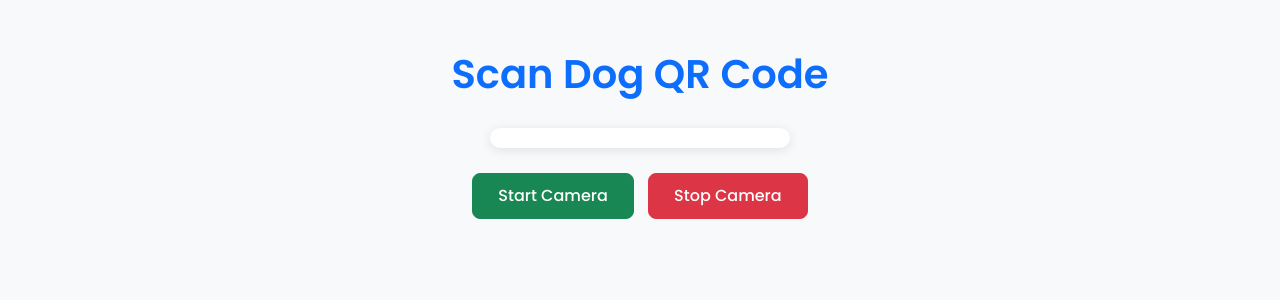
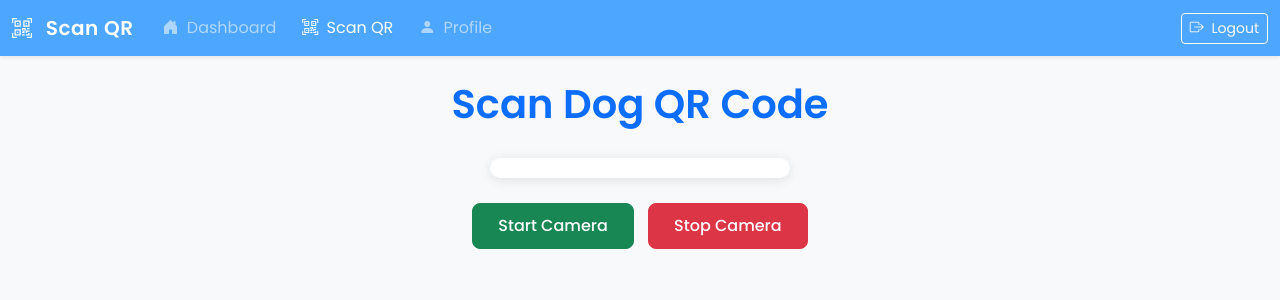
Before and after one commit to Lemor10/final3, a Flask app: page /scan in a window 1280 px wide. Shown: the top 300 px of the page. Run offline with Flask 3, Linux system fonts and the light colour scheme; parts of the project's set-up code (start-up, migrations or seed data) failed here and were passed over.

Commit message:
fix navbar

```diff
--- /dev/null
+++ b/templates/navbar_owner.html
@@ -0,0 +1,52 @@
+<nav class="navbar navbar-expand-lg navbar-dark shadow-sm" style="background-color:#4DA6FF;">
+  <div class="container-fluid">
+
+    <!-- Dynamic Brand Icon & Title -->
+    <a class="navbar-brand fw-bold">
+      {% if request.endpoint == 'owner_dashboard' %}
+        <i class="bi bi-shield-check me-2"></i> Dashboard
+      {% elif request.endpoint == 'scan_qr' %}
+        <i class="bi bi-qr-code-scan me-2"></i> Scan QR
+      {% elif request.endpoint == 'owner_profile' %}
+        <i class="bi bi-person-fill me-2"></i> Profile
+      {% else %}
+        <i class="bi bi-info-circle me-2"></i> Page
+      {% endif %}
+    </a>
+
+    <button class="navbar-toggler" type="button" data-bs-toggle="collapse" data-bs-target="#navbarNav">
+      <span class="navbar-toggler-icon"></span>
+    </button>
+
+    <div class="collapse navbar-collapse" id="navbarNav">
+      <ul class="navbar-nav me-auto">
+
+        <li class="nav-item">
+          <a class="nav-link {% if request.endpoint=='owner_dashboard' %}active{% endif %}"
+             href="{{ url_for('owner_dashboard') }}">
+             <i class="bi bi-house-door-fill me-1"></i> Dashboard
+          </a>
+        </li>
+
+        <li class="nav-item">
+          <a class="nav-link {% if request.endpoint=='scan_qr' %}active{% endif %}"
+             href="{{ url_for('scan_qr') }}">
+             <i class="bi bi-qr-code-scan me-1"></i> Scan QR
+          </a>
+        </li>
+
+        <li class="nav-item">
+          <a class="nav-link {% if request.endpoint=='owner_profile' %}active{% endif %}"
+             href="{{ url_for('owner_profile') }}">
+             <i class="bi bi-person-fill me-1"></i> Profile
+          </a>
+        </li>
+
+      </ul>
+
+      <a class="btn btn-outline-light btn-sm" href="{{ url_for('logout') }}">
+        <i class="bi bi-box-arrow-right me-1"></i> Logout
+      </a>
+    </div>
+  </div>
+</nav>
--- a/templates/scan.html
+++ b/templates/scan.html
@@ -4,6 +4,7 @@
     <meta charset="UTF-8">
     <title>Scan QR Code</title>
     <link href="https://cdn.jsdelivr.net/npm/bootstrap@5.3.0/dist/css/bootstrap.min.css" rel="stylesheet">
+    <link href="https://cdn.jsdelivr.net/npm/bootstrap-icons@1.10.5/font/bootstrap-icons.css" rel="stylesheet">
     <script src="https://unpkg.com/html5-qrcode"></script>
     <link href="https://fonts.googleapis.com/css2?family=Poppins:wght@400;500;600&display=swap" rel="stylesheet">
     <link rel="stylesheet" href="{{ url_for('static', filename='style.css') }}">
@@ -11,9 +12,19 @@
         body {
             font-family: 'Poppins', sans-serif;
             background-color: #f8f9fa;
-            text-align: center;
-            padding-top: 50px;
         }
+.navbar-brand { font-weight: 600; letter-spacing: 0.5px; }
+.navbar-nav .nav-link {
+  transition: all 0.2s ease;
+  margin: 0 5px;
+  border-radius: 6px;
+}
+.navbar-nav .nav-link:hover {
+  background-color: #0b5ed7;
+  color: white !important;
+  transform: translateY(-2px);
+}
+
         h1 {
             color: #0d6efd;
             font-weight: 600;
@@ -42,6 +53,10 @@
     </style>
 </head>
 <body>
+
+{% include 'navbar_owner.html' %}
+
+<div class="container text-center mt-4">
     <h1>Scan Dog QR Code</h1>
 
     <div id="reader"></div>
@@ -50,6 +65,7 @@
         <button class="btn btn-success btn-qr" onclick="startScanner()">Start Camera</button>
         <button class="btn btn-danger btn-qr" onclick="stopScanner()">Stop Camera</button>
     </div>
+</div>
 
    <script>
     let html5QrCode;
@@ -93,5 +109,6 @@
         }
     }
 </script>
+<script src="https://cdn.jsdelivr.net/npm/bootstrap@5.3.0/dist/js/bootstrap.bundle.min.js"></script>
 </body>
 </html>
```
Also changed, not shown: templates/admin_dashboard.html (+1 -42 lines), templates/admin_data_analysis.html (+1 -32 lines), templates/navbar_admin.html (added, +41 -0 lines), templates/owner_dashboard.html (+1 -30 lines), templates/owner_profile.html (+1 -31 lines).
